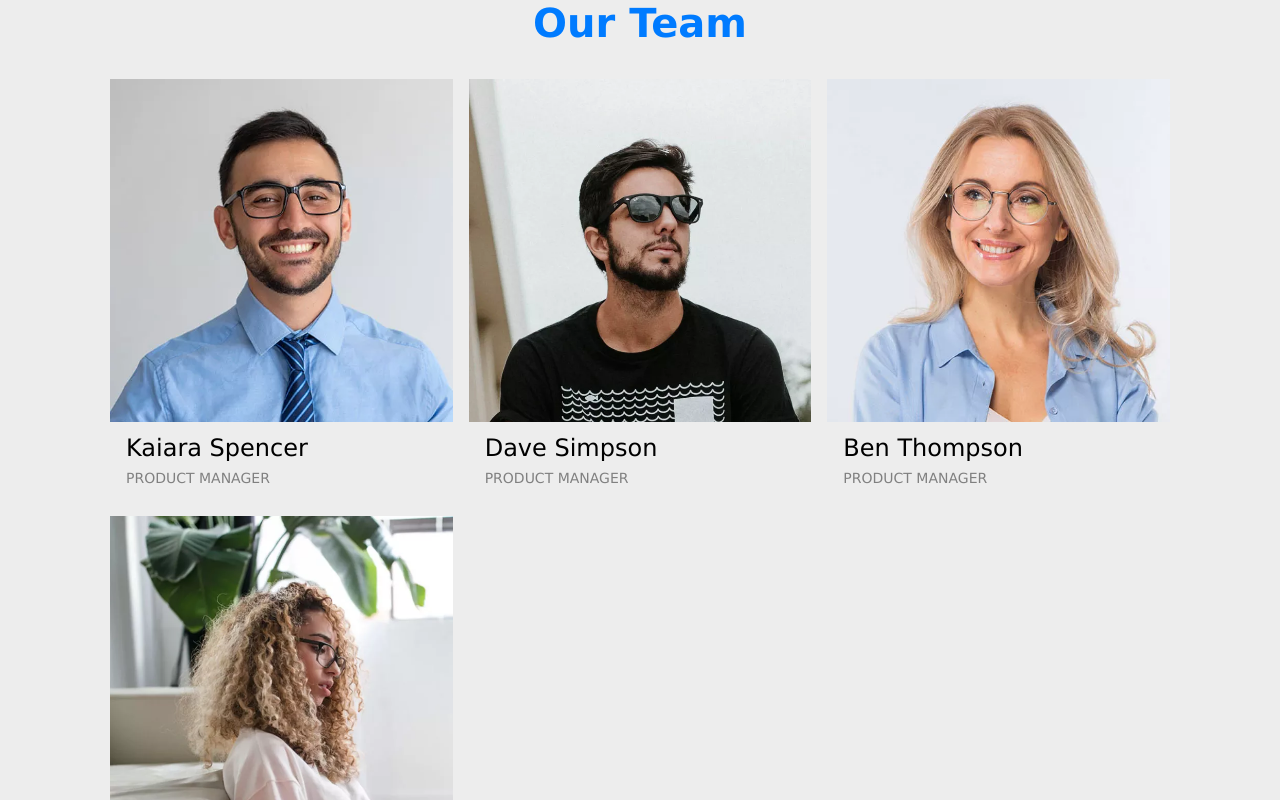
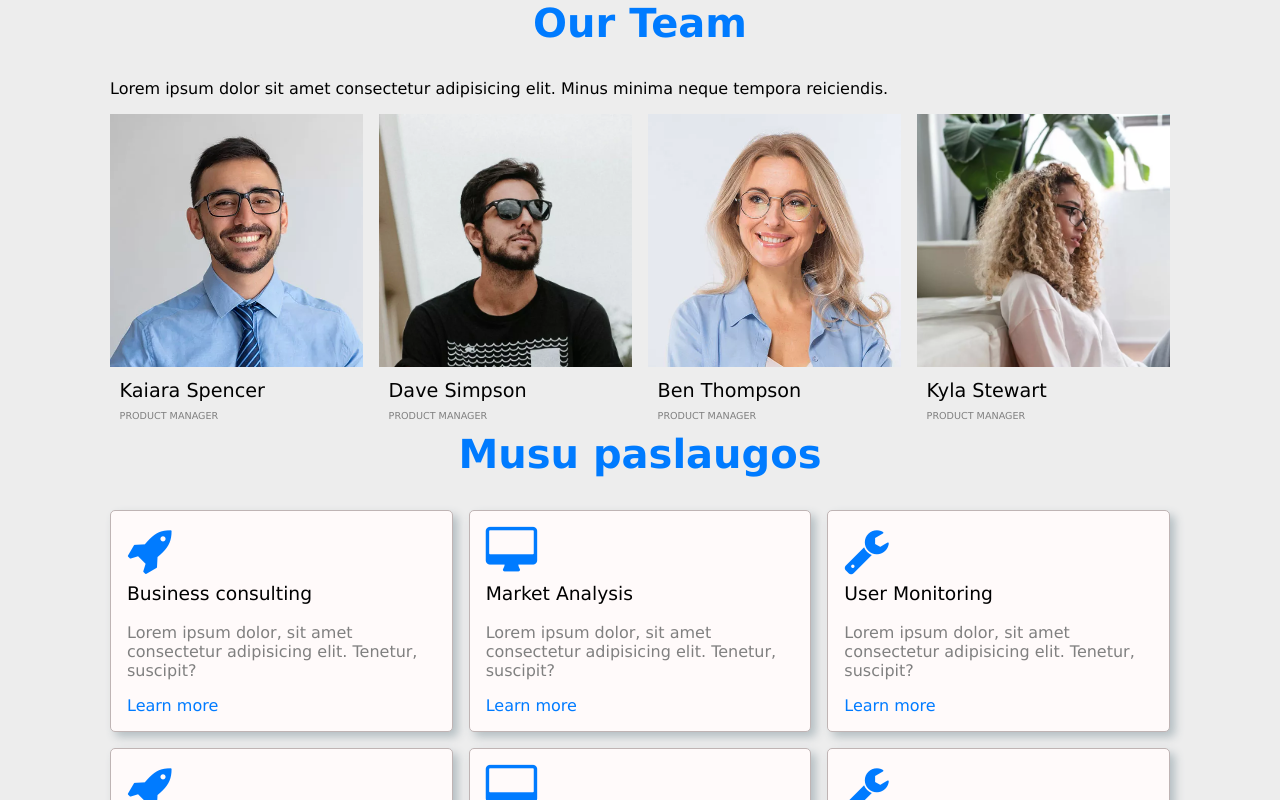
Before and after one commit to mineralaz/02_react_vite_components_props, a React (Vite) app: page / in a window 1280 px wide. Shown: the top 800 px of the page. Built offline with nearby package versions, Linux system fonts and the light colour scheme; the HTML template or start-up script is replaced by a standard one.

Commit message:
subtitle added to SectionTitle component

```diff
--- a/src/App.css
+++ b/src/App.css
@@ -24,18 +24,24 @@
   font-weight: normal;
   margin-top: 0.5rem;
 }
+.teamList {
+  display: grid;
+  grid-template-columns: repeat(4, 1fr);
+  gap: 1rem;
+}
 .member__name,
 .member__occupation {
-  padding-left: 1rem;
+  padding-left: 0.6rem;
 }
 .member__name {
   font-weight: normal;
   margin-top: 0.5rem;
   margin-bottom: 0.5rem;
+  font-size: 1.2rem;
 }
 .member__occupation {
   text-transform: uppercase;
   color: grey;
-  font-size: 14px;
+  font-size: 0.6rem;
   margin-top: 0;
 }
--- a/src/components/UI/SectionTitle.jsx
+++ b/src/components/UI/SectionTitle.jsx
@@ -1,6 +1,11 @@
 function SectionTitle(props) {
   // console.log('props ===', props);
-  return <h2 className="sectionTitle">{props.title}</h2>;
+  return (
+    <div>
+      <h2 className="sectionTitle">{props.title}</h2>
+      {props.subtitle ? <p className="subtitle">{props.subtitle}</p> : null}
+    </div>
+  );
 }
 
 export default SectionTitle;
--- a/src/components/team/OurTeamSection.jsx
+++ b/src/components/team/OurTeamSection.jsx
@@ -3,7 +3,10 @@ import SectionTitle from '../UI/SectionTitle';
 function OurTeamSection() {
   return (
     <div>
-      <SectionTitle title="Our Team" />
+      <SectionTitle
+        title="Our Team"
+        subtitle="Lorem ipsum dolor sit amet consectetur adipisicing elit. Minus minima neque tempora reiciendis."
+      />
       <TeamList />
     </div>
   );
--- a/src/components/team/TeamList.jsx
+++ b/src/components/team/TeamList.jsx
@@ -2,7 +2,7 @@ import TeamMember from './TeamMember';
 
 function TeamList() {
   return (
-    <div className="grid">
+    <div className="teamList">
       <TeamMember
         name="Kaiara Spencer"
         occupation="PRODUCT MANAGER"
```
